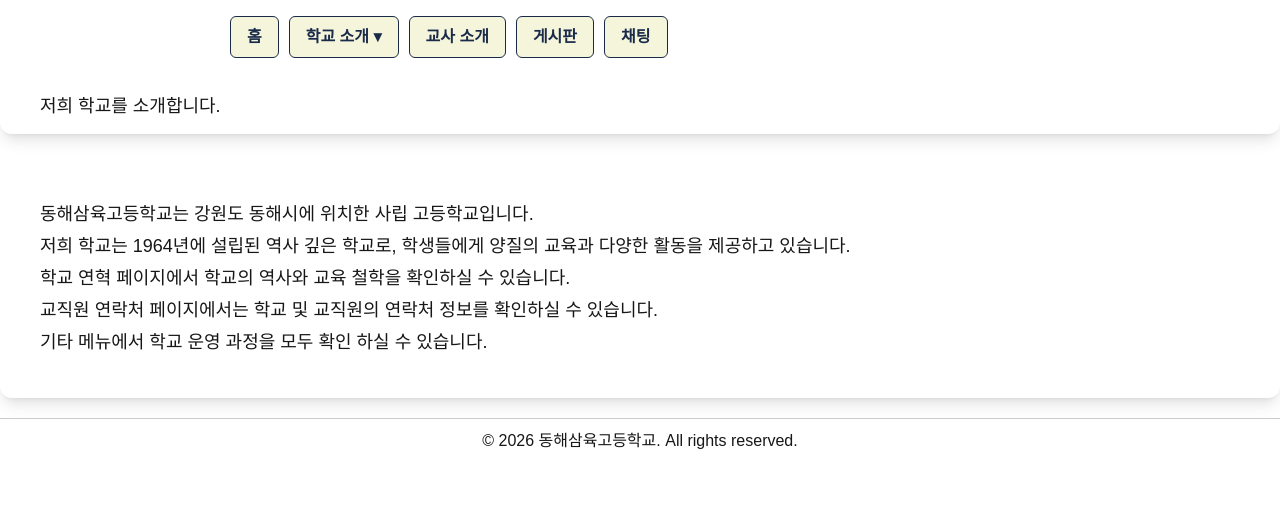
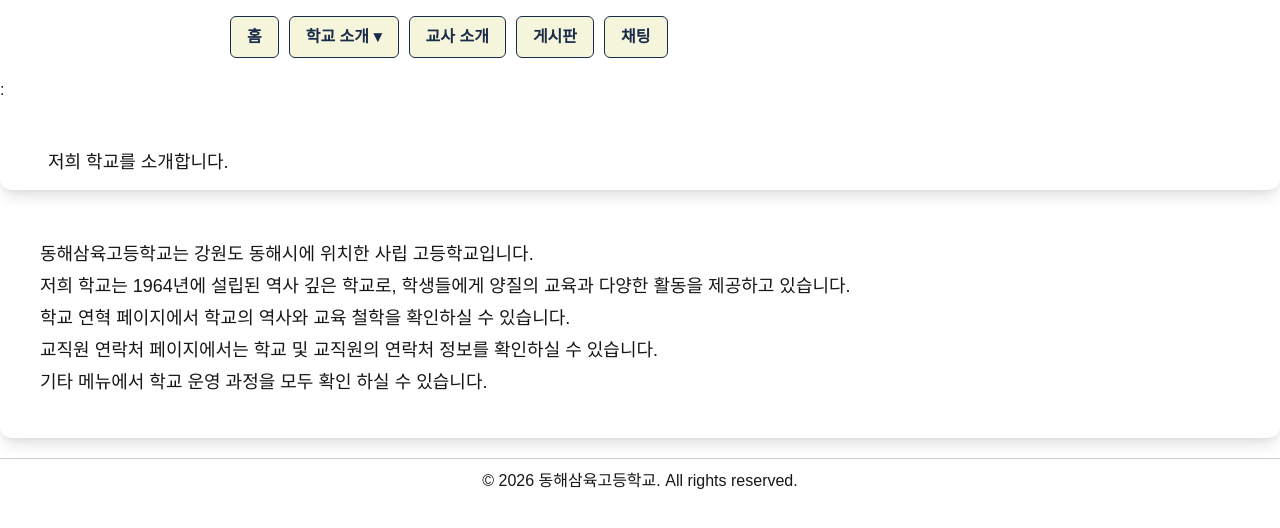
Before and after one commit to park53046/board-app, a Next.js app: page /about in a window 1280 px wide. Shown: the top 528 px of the page. Built offline with nearby package versions, Linux system fonts and the light colour scheme.

Commit message:
학교소개 여백기 조정

```diff
--- a/app/about/page.tsx
+++ b/app/about/page.tsx
@@ -3,10 +3,11 @@ import Link from 'next/link';
 export default function AboutPage(){
    return (
          <div>
-            <h1 className="mt-2 text-lg leading-8 text-white-600 px-10 py-3 rounded-xl shadow-lg">
+            <p>:</p>
+            <h1 className="mt-8 text-lg leading-8 text-white-600 px-12 py-3 rounded-xl shadow-lg">
               저희 학교를 소개합니다.
             </h1>
-            <div className="mt-6 text-lg leading-8 text-white-600 px-10 py-10 rounded-xl shadow-lg">
+            <div className="mt-2 text-lg leading-8 text-white-600 px-10 py-10 rounded-xl shadow-lg">
                <p>동해삼육고등학교는 강원도 동해시에 위치한 사립 고등학교입니다.</p>
                <p>저희 학교는 1964년에 설립된 역사 깊은 학교로, 학생들에게 양질의 교육과 다양한 활동을 제공하고 있습니다.</p>
                <p>학교 연혁 페이지에서 학교의 역사와 교육 철학을 확인하실 수 있습니다.</p>
```
